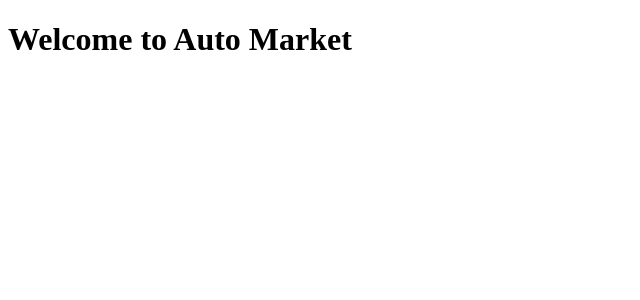
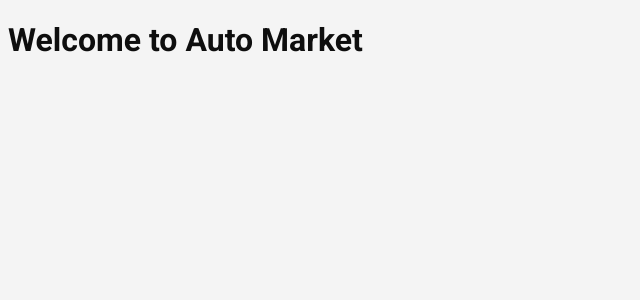
Before and after one commit to polili/auto_market, an Angular app: page / in a window 1280 px wide. Shown: the top 300 px of the page, without its empty margins (0-640 px from the left). Built offline with nearby package versions, Linux system fonts and the light colour scheme.

Commit message:
Add font and some base colors

```diff
--- a/src/index.html
+++ b/src/index.html
@@ -6,6 +6,11 @@
   <base href="/">
   <meta name="viewport" content="width=device-width, initial-scale=1">
   <link rel="icon" type="image/x-icon" href="favicon.ico">
+  <link rel="preconnect" href="https://fonts.googleapis.com">
+  <link rel="preconnect" href="https://fonts.gstatic.com" crossorigin>
+  <link
+    href="https://fonts.googleapis.com/css2?family=Montserrat:ital,wght@0,100;0,200;0,300;0,400;0,500;0,600;0,700;0,800;0,900;1,100;1,200;1,300;1,400;1,500;1,600;1,700;1,800;1,900&family=Roboto:ital,wght@0,100;0,300;0,400;0,500;0,700;0,900;1,100;1,300;1,400;1,500;1,700;1,900&display=swap"
+    rel="stylesheet">
   <link
     rel="stylesheet"
     href="https://use.fontawesome.com/releases/v5.15.4/css/all.css"
--- a/src/styles.scss
+++ b/src/styles.scss
@@ -1 +1,13 @@
-/* You can add global styles to this file, and also import other style files */
+@import 'variables';
+
+body {
+  background-color: #f4f4f4;
+  color: $color-font;
+  font-family: 'Roboto', sans-serif;
+}
+
+.button {
+  &--primary {
+    background-color: $color-primary;
+  }
+}
--- /dev/null
+++ b/src/variables.scss
@@ -0,0 +1,2 @@
+$color-primary: #E8551E;
+$color-font: #0E0E0E;
```
